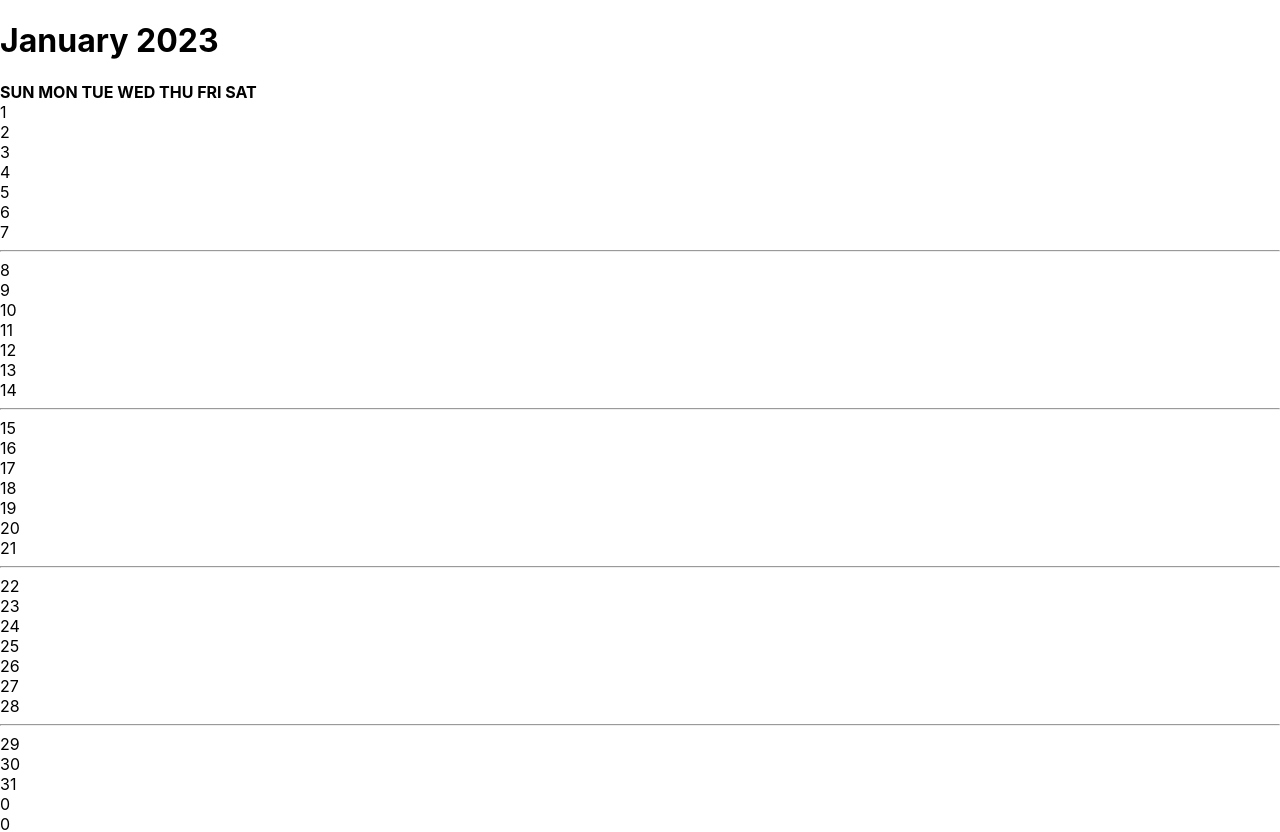
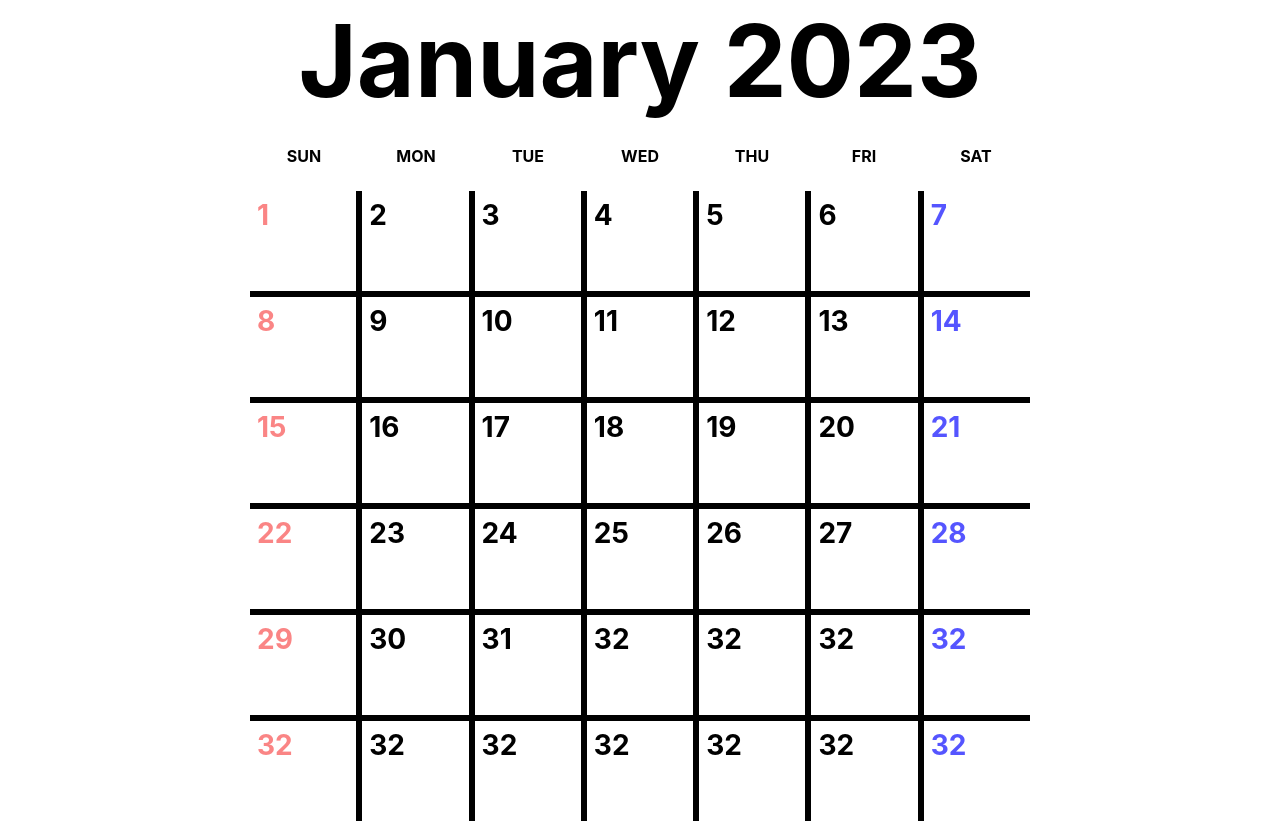
Before and after one commit to UlsanBigDev/ChunMa, a React (Create React App) app: page / in a window 1280 px wide. Shown: the top 832 px of the page. Built offline with nearby package versions, Linux system fonts and the light colour scheme.

Commit message:
hotfix modal 2

```diff
--- a/src/App.tsx
+++ b/src/App.tsx
@@ -10,8 +10,8 @@
 function App() {
   return (
     <div className='content'>
-      <Calendar/>
-      {/* <Home/> */}
+      {/* <Calendar/>   */}
+      <Home/>
     </div>
   );
 }
--- a/src/page/Home.tsx
+++ b/src/page/Home.tsx
@@ -1,6 +1,8 @@
 import React, { Component } from 'react';
 import Modal from '../page/Modal';
-
+interface IDay {
+  day : number;
+}
 function Home() {
   const weekArr = ["SUN", "MON", "TUE", "WED", "THU", "FRI", "SAT"]
   const calendarData = [
@@ -11,7 +13,9 @@
     [29,30,31,32,32,32,32],
     [32,32,32,32,32,32,32],
   ]
-
+  function Day(props : IDay) {
+    return <div className='day'><p>{ props.day }</p></div>;
+  }
   return (
     <div className='home'>
         <div className='month'>
@@ -27,7 +31,7 @@
           return(
             <div className='calendar-week'>
               { week.map((day)=>{
-                return <div className='day'><Modal width={300} height={400}/></div>
+                return <Day day={day}/>
               }) }
             </div>
           )
--- a/src/page/Modal.tsx
+++ b/src/page/Modal.tsx
@@ -65,7 +65,6 @@
                         minWidth: props.width,
                         minHeight: props.height
                     }}>
-                        { <DayInfo day={5555}/> }
                         <button onClick={toggleModal} className="Modal-btn">x</button>
                     </div>
                 </div>
```
